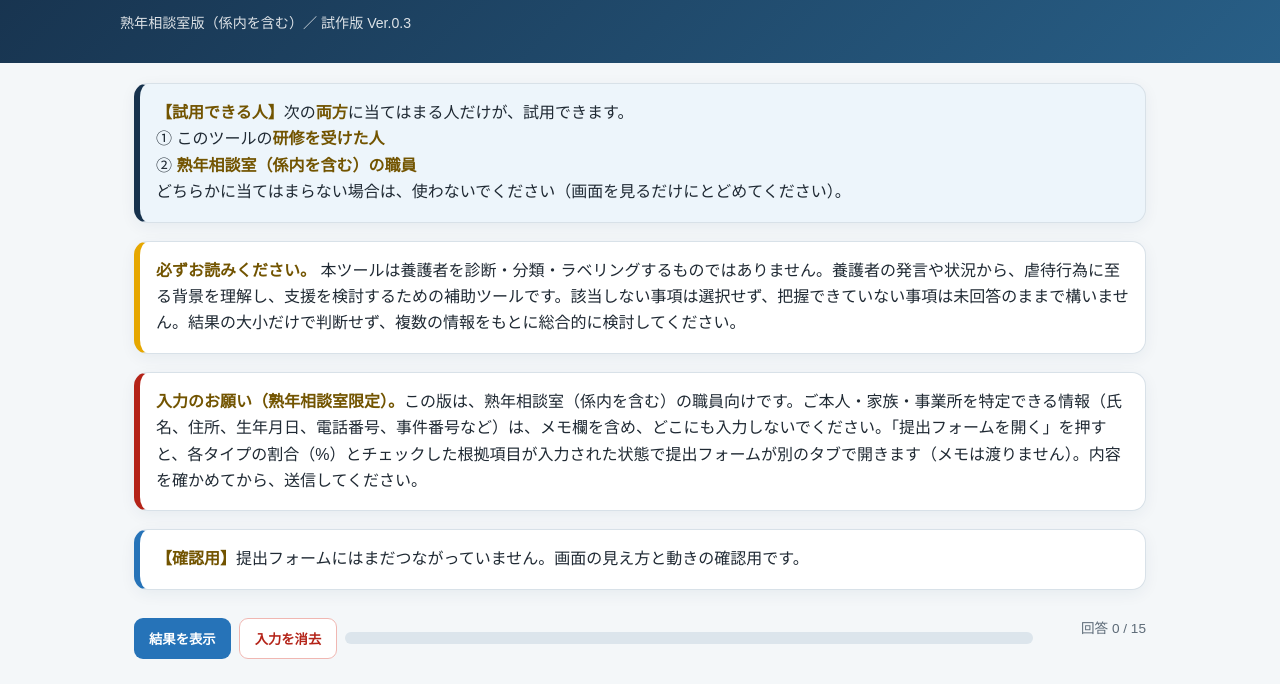
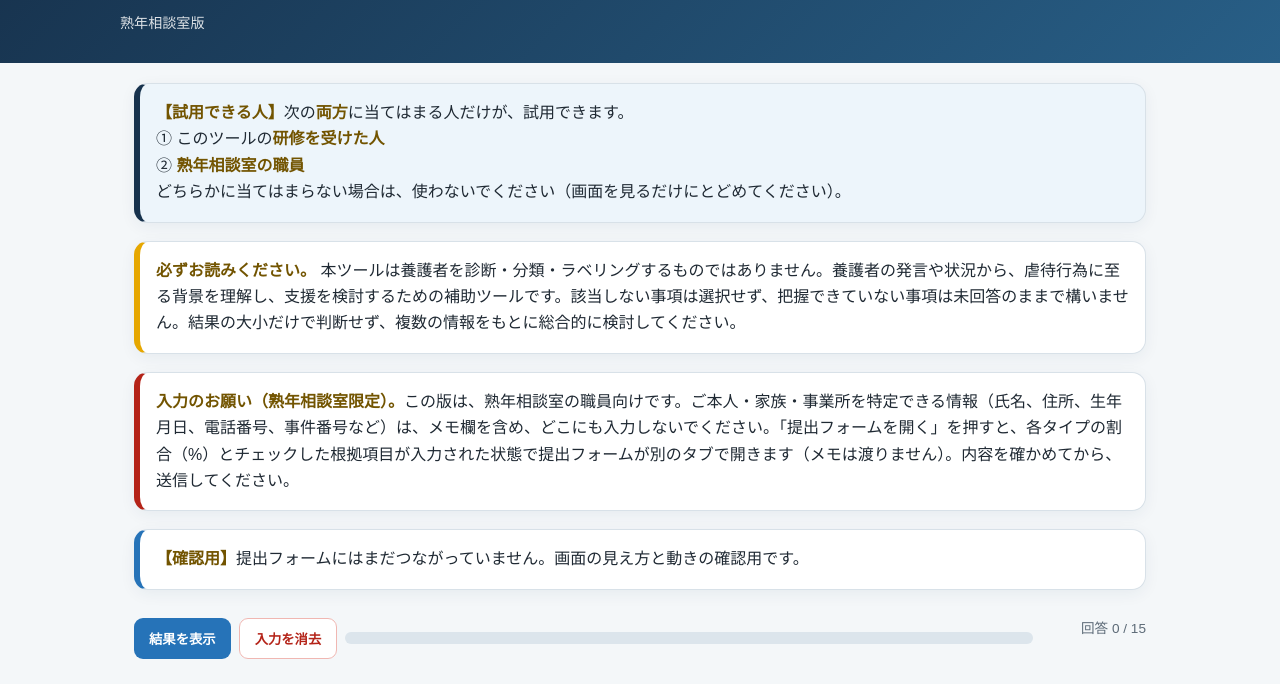
Before and after one commit to kpytpp/shienshiya-check, a plain HTML site: page assess/index.html in a window 1280 px wide. Shown: the part 74-758 px from the top of the page. Drawn offline with Linux system fonts and the light colour scheme.

Commit message:
assess: 熟相向けに不要な内輪の表記（係内を含む・試作版Ver.0.3）を削除
Co-Authored-By: Claude Sonnet 5.5 <noreply@anthropic.com>

```diff
--- a/assess/index.html
+++ b/assess/index.html
@@ -20,11 +20,11 @@ button{border:0;border-radius:9px;padding:10px 15px;font-weight:700;cursor:point
 </style>
 </head>
 <body>
-<header><div class="inner"><h1>養護者理解のためのアセスメント補助ツール</h1><div class="version">熟年相談室版（係内を含む）／ 試作版 Ver.0.3</div></div></header>
+<header><div class="inner"><h1>養護者理解のためのアセスメント補助ツール</h1><div class="version">熟年相談室版</div></div></header>
 <main>
-<div class="notice" style="border-left-color:#17324d;background:#edf5fb"><strong>【試用できる人】</strong>次の<strong>両方</strong>に当てはまる人だけが、試用できます。<br>① このツールの<strong>研修を受けた人</strong><br>② <strong>熟年相談室（係内を含む）の職員</strong><br>どちらかに当てはまらない場合は、使わないでください（画面を見るだけにとどめてください）。</div>
+<div class="notice" style="border-left-color:#17324d;background:#edf5fb"><strong>【試用できる人】</strong>次の<strong>両方</strong>に当てはまる人だけが、試用できます。<br>① このツールの<strong>研修を受けた人</strong><br>② <strong>熟年相談室の職員</strong><br>どちらかに当てはまらない場合は、使わないでください（画面を見るだけにとどめてください）。</div>
 <div class="notice"><strong>必ずお読みください。</strong> 本ツールは養護者を診断・分類・ラベリングするものではありません。養護者の発言や状況から、虐待行為に至る背景を理解し、支援を検討するための補助ツールです。該当しない事項は選択せず、把握できていない事項は未回答のままで構いません。結果の大小だけで判断せず、複数の情報をもとに総合的に検討してください。</div>
-<div class="notice" style="border-left-color:#b42318"><strong>入力のお願い（熟年相談室限定）。</strong>この版は、熟年相談室（係内を含む）の職員向けです。ご本人・家族・事業所を特定できる情報（氏名、住所、生年月日、電話番号、事件番号など）は、メモ欄を含め、どこにも入力しないでください。「提出フォームを開く」を押すと、各タイプの割合（%）とチェックした根拠項目が入力された状態で提出フォームが別のタブで開きます（メモは渡りません）。内容を確かめてから、送信してください。</div>
+<div class="notice" style="border-left-color:#b42318"><strong>入力のお願い（熟年相談室限定）。</strong>この版は、熟年相談室の職員向けです。ご本人・家族・事業所を特定できる情報（氏名、住所、生年月日、電話番号、事件番号など）は、メモ欄を含め、どこにも入力しないでください。「提出フォームを開く」を押すと、各タイプの割合（%）とチェックした根拠項目が入力された状態で提出フォームが別のタブで開きます（メモは渡りません）。内容を確かめてから、送信してください。</div>
 <div class="notice no-print" id="connBanner" style="display:none;border-left-color:#2673b8"><strong>【確認用】</strong>提出フォームにはまだつながっていません。画面の見え方と動きの確認用です。</div>
 <div class="toolbar no-print"><button id="calcBtn">結果を表示</button><button id="clearBtn" class="danger">入力を消去</button><div class="progress" aria-label="入力進捗"><span id="progressBar"></span></div><div class="progress-text" id="progressText">回答 0 / 15</div></div>
 <div class="input-area" id="form"></div>
@@ -82,7 +82,7 @@ function renderScores(c,p){document.getElementById('scores').innerHTML=types.map
 function drawRadar(p){const c=document.getElementById('radar'),ctx=c.getContext('2d'),cx=c.width/2,cy=c.height/2+5,R=185,N=5;ctx.clearRect(0,0,c.width,c.height);ctx.font='16px sans-serif';ctx.textAlign='center';ctx.textBaseline='middle';for(let level=1;level<=5;level++){ctx.beginPath();for(let i=0;i<N;i++){const a=-Math.PI/2+i*2*Math.PI/N,r=R*level/5,x=cx+Math.cos(a)*r,y=cy+Math.sin(a)*r;i?ctx.lineTo(x,y):ctx.moveTo(x,y)}ctx.closePath();ctx.strokeStyle='#ccd7df';ctx.stroke()}for(let i=0;i<N;i++){const a=-Math.PI/2+i*2*Math.PI/N;ctx.beginPath();ctx.moveTo(cx,cy);ctx.lineTo(cx+Math.cos(a)*R,cy+Math.sin(a)*R);ctx.strokeStyle='#d8e1e8';ctx.stroke();const lr=R+50;ctx.fillStyle='#263746';ctx.fillText(types[i],cx+Math.cos(a)*lr,cy+Math.sin(a)*lr)}ctx.beginPath();p.forEach((v,i)=>{const a=-Math.PI/2+i*2*Math.PI/N,r=R*v/100,x=cx+Math.cos(a)*r,y=cy+Math.sin(a)*r;i?ctx.lineTo(x,y):ctx.moveTo(x,y)});ctx.closePath();ctx.fillStyle='rgba(38,115,184,.25)';ctx.fill();ctx.strokeStyle='#2673b8';ctx.lineWidth=3;ctx.stroke();p.forEach((v,i)=>{const a=-Math.PI/2+i*2*Math.PI/N,r=R*v/100,x=cx+Math.cos(a)*r,y=cy+Math.sin(a)*r;ctx.beginPath();ctx.arc(x,y,5,0,Math.PI*2);ctx.fillStyle='#17649f';ctx.fill()})}
 function escapeHtml(s){return s.replace(/[&<>'"]/g,c=>({'&':'&amp;','<':'&lt;','>':'&gt;',"'":'&#39;','"':'&quot;'}[c]))}
 document.getElementById('calcBtn').addEventListener('click',calculate);document.getElementById('printBtn').addEventListener('click',()=>{calculate();document.title='養護者アセスメント結果_'+new Date().toISOString().slice(0,10);window.print();});window.addEventListener('afterprint',()=>{document.title='養護者理解のためのアセスメント補助ツール（熟年相談室版）';});document.getElementById('backBtn').addEventListener('click',()=>form.scrollIntoView({behavior:'smooth'}));document.getElementById('clearBtn').addEventListener('click',()=>{if(confirm('入力内容とメモをすべて消去しますか？')){form.querySelectorAll('input').forEach(x=>x.checked=false);document.getElementById('memo').value='';document.getElementById('result').classList.remove('show');updateProgress();window.scrollTo({top:0,behavior:'smooth'})}});
-document.getElementById('csvBtn').addEventListener('click',()=>{const r=calculate(),rows=[['養護者アセスメント補助ツール 試作版'],['出力日時',new Date().toLocaleString('ja-JP')],[],['タイプ','該当数','分母','割合']];types.forEach((t,i)=>rows.push([t,r.counts[i],max[i],r.pct[i].toFixed(1)+'%']));rows.push([],['チェックした根拠項目']);r.evidence.forEach(e=>rows.push([e]));rows.push([],['支援検討メモ',document.getElementById('memo').value]);rows.push([],['注意','本結果は診断・タイプ確定を目的とせず、支援検討の参考傾向を示すものです。']);const csv='\ufeff'+rows.map(row=>row.map(v=>'"'+String(v??'').replace(/"/g,'""')+'"').join(',')).join('\r\n');const a=document.createElement('a');a.href=URL.createObjectURL(new Blob([csv],{type:'text/csv;charset=utf-8'}));a.download='養護者アセスメント結果_'+new Date().toISOString().slice(0,10)+'.csv';a.click();URL.revokeObjectURL(a.href)});
+document.getElementById('csvBtn').addEventListener('click',()=>{const r=calculate(),rows=[['養護者アセスメント補助ツール'],['出力日時',new Date().toLocaleString('ja-JP')],[],['タイプ','該当数','分母','割合']];types.forEach((t,i)=>rows.push([t,r.counts[i],max[i],r.pct[i].toFixed(1)+'%']));rows.push([],['チェックした根拠項目']);r.evidence.forEach(e=>rows.push([e]));rows.push([],['支援検討メモ',document.getElementById('memo').value]);rows.push([],['注意','本結果は診断・タイプ確定を目的とせず、支援検討の参考傾向を示すものです。']);const csv='\ufeff'+rows.map(row=>row.map(v=>'"'+String(v??'').replace(/"/g,'""')+'"').join(',')).join('\r\n');const a=document.createElement('a');a.href=URL.createObjectURL(new Blob([csv],{type:'text/csv;charset=utf-8'}));a.download='養護者アセスメント結果_'+new Date().toISOString().slice(0,10)+'.csv';a.click();URL.revokeObjectURL(a.href)});
 
 // ===== 提出フォーム（フォームブリッジ→kintone）連携：熟年相談室版 =====
 // url にフォームブリッジの公開URLを入れると有効になる。空のままなら「確認用」表示になり、送信はされない。
```
Also changed, not shown: test/assess/index.html (+4 -4 lines).
